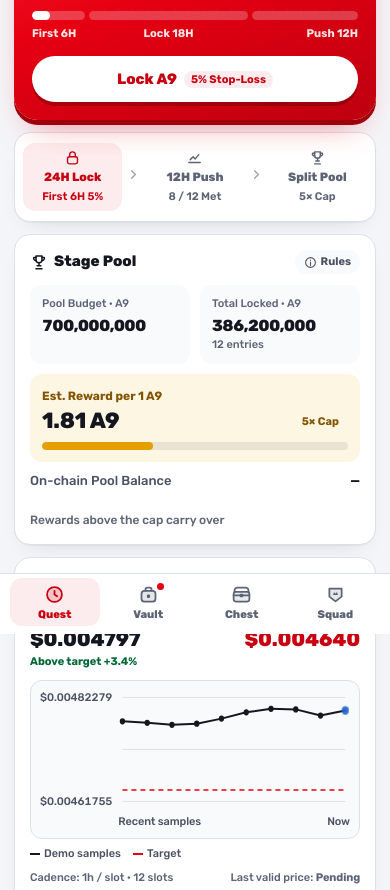
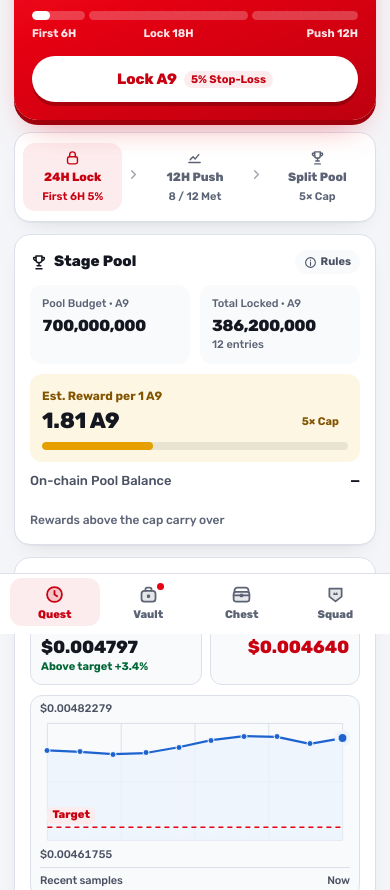
Before and after one commit to tii-mom/A9mini, a plain HTML site: page a9-mini-app/index.html in a window 390 px wide. Shown: the part 210-1100 px from the top of the page. Drawn offline with Linux system fonts and the light colour scheme.

Commit message:
feat(miniapp): redesign the price push chart for mobile

```diff
--- a/a9-mini-app/css/quest.css
+++ b/a9-mini-app/css/quest.css
@@ -1291,68 +1291,134 @@ body.quest-shell-active {
   color: var(--q-yellow-ink);
 }
 
-/* 冲关价格坐标、时段判定及预测票率 */
+/* 冲价走势图与时段选择 */
 #q-race-plot .q-price-row {
   display: grid;
-  grid-template-columns: minmax(0, 1fr) minmax(0, 1fr);
-}
-
-#q-race-plot .q-price-row b { overflow-wrap: anywhere; }
-
-.q-race-chart-frame {
-  --race-plot-height: clamp(100px, 32vw, 146px);
-  display: grid;
-  grid-template-columns: max-content minmax(0, 1fr);
-  grid-template-rows: var(--race-plot-height) auto;
-  gap: 2px 6px;
-  margin-top: 10px;
-  padding: 6px 9px 8px;
+  grid-template-columns: minmax(0, 1.15fr) minmax(0, 1fr);
+  gap: 8px;
+}
+.q-race-quote {
+  min-width: 0;
+  padding: 9px 10px;
   border: 1px solid var(--q-line);
   border-radius: var(--q-r-md);
   background: var(--q-surface-2);
 }
-
+.q-race-quote-target { text-align: end; }
+.q-race-quote .q-target-price { color: var(--q-red-ink); }
+#q-race-plot .q-race-quote b {
+  display: block;
+  font-size: clamp(15px, 4.5vw, 22px);
+  overflow-wrap: anywhere;
+}
+.q-race-chart-frame {
+  margin-top: 10px;
+  border: 1px solid var(--q-line);
+  border-radius: var(--q-r-md);
+  background: var(--q-surface-2);
+}
+.q-race-chart-canvas {
+  position: relative;
+  height: clamp(152px, 44vw, 182px);
+  isolation: isolate;
+}
 .q-race-price-axis {
+  position: absolute;
+  inset: 5px 9px;
   display: flex;
   flex-direction: column;
-  align-items: flex-end;
+  align-items: flex-start;
   justify-content: space-between;
-  padding-block: calc(var(--race-plot-height) / 12 - 0.55em);
-  font-size: 11px;
-  line-height: 1.1;
+  font-size: 11px;
   color: var(--q-ink-2);
-}
-
+  pointer-events: none;
+}
 .q-race-chart-plot { display: block; width: 100%; height: 100%; }
-.q-race-chart-grid { stroke: var(--q-line); }
+.q-race-chart-grid { fill: none; stroke: var(--q-line); }
+.q-race-chart-area { fill: var(--q-blue-soft); opacity: 0.8; }
 .q-race-chart-plot path,
 .q-race-chart-plot line { vector-effect: non-scaling-stroke; }
-.q-race-chart-plot [data-provisional] { stroke: var(--q-blue-ink); }
-
+.q-race-chart-plot .q-ch-line { stroke: var(--q-blue-ink); stroke-width: 2.25; }
+.q-race-chart-plot [data-provisional] { stroke-dasharray: 4 3; }
+.q-race-selected-guide { stroke: var(--q-blue-ink); stroke-dasharray: 2 3; }
+.q-race-target-pin {
+  position: absolute;
+  top: var(--target-y);
+  left: 5%;
+  transform: translateY(calc(-100% - 3px));
+  padding: 2px 5px;
+  border-radius: 5px;
+  background: var(--q-red-soft);
+  color: var(--q-red-ink);
+  font-size: 11px;
+  line-height: 1.15;
+  font-weight: 800;
+  pointer-events: none;
+}
+.q-race-point {
+  position: absolute;
+  left: var(--plot-x);
+  top: var(--plot-y);
+  transform: translate(-50%, -50%);
+  display: grid;
+  place-items: center;
+  width: clamp(12px, 7%, 26px);
+  height: 30px;
+  padding: 0;
+  border: 0;
+  border-radius: 9px;
+  background: transparent;
+  color: var(--q-blue-ink);
+}
+button.q-race-point { cursor: pointer; }
+.q-race-point::before {
+  content: '';
+  width: 7px;
+  height: 7px;
+  border: 1px solid var(--q-surface);
+  border-radius: 50%;
+  background: currentColor;
+}
+.q-race-point.passed { color: var(--q-green-ink); }
+.q-race-point.missed { color: var(--q-red-ink); }
+.q-race-point.provisional::before { background: var(--q-surface); border: 2px solid currentColor; }
+.q-race-point.is-latest::before,
+.q-race-point.is-picked::before { box-shadow: 0 0 0 3px var(--q-blue-soft); width: 10px; height: 10px; }
+.q-race-point.is-picked { z-index: 1; }
+.q-race-point.is-picked::before { outline: 1px solid currentColor; }
+.q-race-point:focus-visible { outline: 2px solid var(--q-blue-ink); z-index: 2; }
 .q-race-time-axis {
-  grid-column: 2;
   display: flex;
   justify-content: space-between;
   gap: 4px;
+  margin: 0 9px;
+  padding: 5px 0 7px;
+  border-top: 1px solid var(--q-line);
   font-size: 11px;
   color: var(--q-ink-2);
 }
-
 .q-race-chart-key {
   display: flex;
   flex-wrap: wrap;
-  gap: 4px 12px;
-  margin: 7px 0 8px;
+  gap: 5px 12px;
+  margin: 7px 0 5px;
   font-size: 11px;
   color: var(--q-ink-2);
 }
-
-.q-race-chart-key span { display: inline-flex; align-items: center; gap: 4px; }
-.q-race-chart-key span::before { content: ''; width: 10px; border-top: 2px solid var(--q-ink); }
-.q-race-chart-key .q-race-key-provisional::before { border-top: 2px dashed var(--q-blue-ink); }
-.q-race-chart-key .q-race-key-target::before { border-top: 2px dashed var(--q-red); }
-
-#q-race-card .q-flag { min-height: 30px; }
+.q-race-chart-key span { display: inline-flex; align-items: center; gap: 5px; }
+.q-race-chart-key span::before { content: ''; width: 12px; border-top: 2px solid var(--q-blue-ink); }
+.q-race-chart-key .q-race-key-provisional::before { border-top-style: dashed; }
+.q-race-slots-heading { display: flex; align-items: baseline; justify-content: space-between; gap: 6px; margin: 12px 0 6px; font-size: 13px; }
+.q-race-slots-heading small { color: var(--q-ink-3); font-size: 11px; }
+#q-race-card .q-flags { grid-template-columns: repeat(6, minmax(0, 1fr)); margin-top: 0; gap: 5px; }
+#q-race-card .q-flag { min-height: 44px; aspect-ratio: auto; display: flex; justify-content: center; align-items: center; gap: 3px; }
+#q-race-card .q-flag.idle { opacity: 1; }
+[data-theme="dark"] #q-race-card .q-flag.pass {
+  background: var(--q-green-soft);
+  color: var(--q-green-ink);
+  box-shadow: inset 0 0 0 1px var(--q-green-d);
+}
+#q-race-card .q-flag.now i { width: 5px; height: 5px; border-radius: 50%; background: currentColor; }
 #q-race-card .q-flag.missing { border: 1px dashed var(--q-ink-3); background: transparent; }
 #q-race-card .q-fd-badge.missing { background: var(--q-yellow-soft); color: var(--q-yellow-ink); }
 
@@ -1365,9 +1431,8 @@ body.quest-shell-active {
 
 .q-race-pool-balances .q-kv b { min-width: 0; overflow-wrap: anywhere; }
 
-@media (max-width: 380px) {
-  #q-race-card .q-flags { grid-template-columns: repeat(6, minmax(0, 1fr)); }
-  #q-race-card .q-flag { min-height: 34px; aspect-ratio: auto; }
+@media (max-width: 344px) {
+  #q-race-card .q-flags { grid-template-columns: repeat(4, minmax(0, 1fr)); }
 }
 
 .q-tk-meta {
--- a/a9-mini-app/js/app.js
+++ b/a9-mini-app/js/app.js
@@ -1032,7 +1032,10 @@ document.addEventListener('keydown', (e) => {
 
 function syncLivePriceDomInPlace(r) {
   const race = document.getElementById('q-race-plot');
-  if (race) race.innerHTML = racePriceChart(r, config.isDemo);
+  // Demo ticks update the reference series only. Hourly points reflect their fixture/round snapshot.
+  if (race && r.rawState === 'STAKING_OPEN' && !race.querySelector('[data-race-point]')) {
+    race.innerHTML = racePriceChart(r, config.isDemo);
+  }
   const live = finiteOrNull(r.livePrice ?? r.twap24h);
   const target = finiteOrNull(r.targetPrice);
   const validLive = canShowProvisionalPrice(r) && live !== null && live > 0 ? live : null;
--- a/a9-mini-app/js/quest/price-chart.js
+++ b/a9-mini-app/js/quest/price-chart.js
@@ -1,3 +1,4 @@
+import { escapeHtml } from '../components.js';
 import { L } from '../i18n.js';
 import { fmtUsdOrDash } from './quest-ui.js';
 
@@ -64,7 +65,7 @@ function resolveLastValidTime(round, lastPoint, accepting) {
   return null;
 }
 
-export function racePriceChart(round, demo) {
+export function racePriceChart(round, demo, selectedSlot = null) {
   const accepting = canShowProvisionalPrice(round);
   const configuredCount = Number(round.protocolConfig?.candleCount);
   const count = Number.isInteger(configuredCount) && configuredCount > 0 ? configuredCount : 12;
@@ -76,7 +77,7 @@ export function racePriceChart(round, demo) {
     if (!Number.isInteger(index) || index < 1 || index > count) continue;
     const active = slot.status === 'active';
     if (slot.status !== 'closed' && !(active && accepting)) continue;
-    const price = active && demo ? round.livePrice : slot.p;
+    const price = slot.p;
     if (!positive(price)) continue;
     const progress = Math.max(0, Math.min(1, (Number(slot.progressBps) || 0) / 10000));
     points.push({
@@ -117,7 +118,15 @@ export function racePriceChart(round, demo) {
   const cadenceText = formatCadenceLabel(seconds, count);
   const validTime = resolveLastValidTime(round, last, accepting);
   const syncTime = formatSampleTime(round.syncedAt ?? round.updatedAt ?? round.fetchedAt);
-  const metaStrip = `<div class="q-chart-meta"><span>${L('采样周期', 'Cadence')}: ${cadenceText}</span><span>${L('最后有效行情', 'Last valid price')}: <b class="q-num" data-price-time="1">${validTime || L('待同步', 'Pending')}</b></span>${syncTime ? `<span>${L('接口同步', 'API sync')}: <span class="q-num" data-sync-time="1">${syncTime}</span></span>` : ''}</div>`;
+  const metaStrip = demo
+    ? `<div class="q-chart-meta">${preview
+      ? L('模拟走势仅供参考，不计入冲价达标。', 'Demo prices are illustrative and do not count toward the result.')
+      : L('演示时段数据', 'Demo hourly data')}</div>`
+    : `<div class="q-chart-meta">
+        <span>${L('采样周期', 'Cadence')}: ${cadenceText}</span>
+        <span>${L('最后有效行情', 'Last valid price')}: <b class="q-num" data-price-time="1">${validTime || L('待同步', 'Pending')}</b></span>
+        ${syncTime ? `<span>${L('接口同步', 'API sync')}: <span class="q-num" data-sync-time="1">${syncTime}</span></span>` : ''}
+      </div>`;
   const gapPct = (accepting && value !== null && target !== null)
     ? ((value - target) / target) * 100
     : null;
@@ -132,13 +141,18 @@ export function racePriceChart(round, demo) {
         ? `<div class="q-price-gap q-up">${L(`已高于目标 ${aboveTarget}`, `Above target ${aboveTarget}`)}</div>`
         : `<div class="q-price-gap q-down">${L(`距目标还差 ${gapSize}`, `${gapSize} below target`)}</div>`;
 
-  const header = `<div class="q-price-row"><div><small>${label}</small><b class="q-num">${fmtUsdOrDash(value)}</b>${gapHtml}</div><div class="q-ta-r"><small>${L('本关目标价', 'Target price')}</small><b class="q-num q-target-price">${fmtUsdOrDash(target)}</b></div></div>`;
+  const header = `<div class="q-price-row">
+    <div class="q-race-quote"><small>${label}</small><b class="q-num">${fmtUsdOrDash(value)}</b>${gapHtml}</div>
+    <div class="q-race-quote q-race-quote-target"><small>${L('本关目标价', 'Target price')}</small><b class="q-num q-target-price">${fmtUsdOrDash(target)}</b></div>
+  </div>`;
   if (!points.length) {
     const emptyText = ['UNOPENED', 'STAKING_OPEN', 'STAKING_CLOSED'].includes(round.rawState)
       ? L('冲价尚未开始', 'Price push has not started')
       : L('暂无冲价时段均价', 'No hourly averages yet');
     return header + `<div class="q-price-empty">${status || emptyText}</div>` + metaStrip;
   }
+
+  // Keep the target in view. Only adjacent samples are connected, so missing hours remain visible.
   const values = points.map(point => point.price);
   if (target !== null) values.push(target);
   const min = Math.min(...values);
@@ -146,33 +160,56 @@ export function racePriceChart(round, demo) {
   const padding = Math.max((max - min) * 0.14, max * 0.001, 0.00000001);
   const bottom = Math.max(min / 2, min - padding);
   const top = max + padding;
-  const x = time => (5 + 250 * time / count).toFixed(2);
-  const y = price => (110 - 100 * (price - bottom) / (top - bottom)).toFixed(2);
+  const x = time => (5 + 90 * time / count).toFixed(2);
+  const y = price => (84 - 68 * (price - bottom) / (top - bottom)).toFixed(2);
+  const picked = !preview ? points.find(point => point.slot === selectedSlot) : null;
+  const guides = [0, 0.25, 0.5, 0.75, 1].map(fraction => `M${x(count * fraction)} 16V84`).join(' ');
   const segments = points.map((point, i) => {
-    const prev = points[i - 1];
-    const adjacent = prev && prev.slot + 1 === point.slot;
+    const previous = points[i - 1];
+    if (!previous || previous.slot + 1 !== point.slot) return '';
+    const ax = x(previous.time);
+    const ay = y(previous.price);
+    const bx = x(point.time);
+    const by = y(point.price);
     const provisional = point.active && !preview;
-    return (adjacent ? `<line class="q-ch-line" ${provisional ? 'data-provisional="1" stroke-dasharray="4 3"' : ''} x1="${x(prev.time)}" y1="${y(prev.price)}" x2="${x(point.time)}" y2="${y(point.price)}"/>` : '') +
-      `<circle ${point.active ? 'class="q-price-active"' : ''} cx="${x(point.time)}" cy="${y(point.price)}" r="${point.active ? 4 : 3}" fill="${point.active ? 'var(--q-blue-ink)' : point.qualified === true ? 'var(--q-green)' : point.qualified === false ? 'var(--q-red)' : 'var(--q-ink)'}"/>`;
+    const area = provisional ? '' : `<path class="q-race-chart-area" d="M${ax} 84V${ay}L${bx} ${by}V84Z"/>`;
+    return area + `<line class="q-ch-line" ${provisional ? 'data-provisional="1"' : ''} x1="${ax}" y1="${ay}" x2="${bx}" y2="${by}"/>`;
   }).join('');
-  const duration = slots => {
-    const total = slots * seconds;
-    return total % 3600 === 0 ? L(`${total / 3600} 小时`, `${total / 3600}h`) : L(`${total / 60} 分钟`, `${total / 60}m`);
-  };
-  const legend = `<div class="q-race-chart-key" aria-hidden="true">
+  const markers = points.map((point, i) => {
+    const provisional = point.active && !preview;
+    const tone = provisional ? 'provisional' : point.qualified === true ? 'passed' : point.qualified === false ? 'missed' : '';
+    const latest = i === points.length - 1;
+    const classes = `q-race-point ${tone}${latest ? ' is-latest' : ''}${point === picked ? ' is-picked' : ''}${provisional ? ' q-price-active' : ''}`;
+    const style = `--plot-x:${x(point.time)}%;--plot-y:${y(point.price)}%`;
+    if (preview) return `<span class="${classes}" style="${style}" aria-hidden="true"></span>`;
+    const name = provisional ? L('暂定均价', 'Provisional average') : L('确认均价', 'Confirmed average');
+    const aria = L(`第 ${point.slot} 小时 · ${name} ${fmtUsdOrDash(point.price)}`, `Hour ${point.slot} · ${name} ${fmtUsdOrDash(point.price)}`);
+    return `<button type="button" class="${classes}" style="${style}" data-race-point="${point.slot}" aria-pressed="${point === picked}" aria-label="${escapeHtml(aria)}"></button>`;
+  }).join('');
+  const timeLabels = preview
+    ? [L('近期采样', 'Recent samples'), L('现在', 'Now')]
+    : [0, count / 4, count / 2, count * 0.75, count].map(slots => {
+        const minutes = slots * seconds / 60;
+        return minutes % 60 === 0 ? L(`${minutes / 60} 小时`, `${minutes / 60}h`) : L(`${minutes} 分钟`, `${minutes}m`);
+      });
+  const legend = `<div class="q-race-chart-key">
     ${points.some(point => !point.active) || preview ? `<span>${preview ? L('模拟采样', 'Demo samples') : L('确认均价', 'Confirmed average')}</span>` : ''}
     ${last?.active && !preview ? `<span class="q-race-key-provisional">${L('暂定均价', 'Provisional average')}</span>` : ''}
-    ${target !== null ? `<span class="q-race-key-target">${L('目标价', 'Target')}</span>` : ''}
   </div>`;
   const chartLabel = L(`${label} ${fmtUsdOrDash(value)}。目标价 ${fmtUsdOrDash(target)}。`, `${label}: ${fmtUsdOrDash(value)}. Target: ${fmtUsdOrDash(target)}.`);
-  return header + `<div class="q-race-chart-frame">
-    <div class="q-race-price-axis q-num" aria-hidden="true"><span>${fmtUsdOrDash(top)}</span><span>${fmtUsdOrDash(bottom)}</span></div>
-    <svg class="q-race-chart-plot" role="img" aria-label="${chartLabel}" viewBox="0 0 260 120" preserveAspectRatio="none">
-      ${[10, 60, 110].map(row => `<path class="q-race-chart-grid" d="M5 ${row}h250"/>`).join('')}
-      ${target === null ? '' : `<path class="q-ch-target" d="M5 ${y(target)}h250"/>`}${segments}
-    </svg>
-    <div class="q-race-time-axis q-num" aria-hidden="true"><span>${preview ? L('近期采样', 'Recent samples') : duration(0)}</span><span>${preview ? '' : duration(count / 2)}</span><span>${preview ? L('现在', 'Now') : duration(count)}</span></div>
-  </div>${legend}
-    ${metaStrip}
-    ${status ? `<small class="q-chart-status">${status}</small>` : ''}`;
+  const targetY = target === null ? null : y(target);
+  return header + (status ? `<small class="q-chart-status">${status}</small>` : '') + `<div class="q-race-chart-frame">
+    <div class="q-race-chart-canvas">
+      <div class="q-race-price-axis q-num" aria-hidden="true"><span>${fmtUsdOrDash(top)}</span><span>${fmtUsdOrDash(bottom)}</span></div>
+      <svg class="q-race-chart-plot" role="img" aria-label="${escapeHtml(chartLabel)}" viewBox="0 0 100 100" preserveAspectRatio="none">
+        <path class="q-race-chart-grid" d="${guides} M5 16H95 M5 50H95 M5 84H95"/>
+        ${segments}
+        ${targetY === null ? '' : `<path class="q-ch-target" d="M5 ${targetY}H95"/>`}
+        ${picked ? `<path class="q-race-selected-guide" d="M${x(picked.time)} 16V84"/>` : ''}
+      </svg>
+      ${targetY === null ? '' : `<span class="q-race-target-pin" style="--target-y:${targetY}%">${L('目标价', 'Target')}</span>`}
+      ${markers}
+    </div>
+    <div class="q-race-time-axis q-num" aria-hidden="true">${timeLabels.map(time => `<span>${time}</span>`).join('')}</div>
+  </div>${legend}${metaStrip}`;
 }
--- a/a9-mini-app/js/quest/stage-view.js
+++ b/a9-mini-app/js/quest/stage-view.js
@@ -936,7 +936,9 @@ export function renderStageView(root, navigate, _param = null, query = {}) {
       if (slot?.status === 'active' && !showProvisional) return { index, status: 'unknown' };
       return slot || { index, status: 'pending' };
     });
-    const pickedCandle = local.selectedFlagIdx !== null
+    const showSlots = ['charge', 'settling', 'passed', 'failed', 'aborted'].includes(ui.stage) ||
+      candles.some(candle => candle.status === 'closed' || candle.status === 'active');
+    const pickedCandle = showSlots && local.selectedFlagIdx !== null
       ? (candles.find((c) => Number(c.index) === Number(local.selectedFlagIdx)) || null)
       : null;
     const flagsHtml = candles.map((c) => {
@@ -944,8 +946,8 @@ export function renderStageView(root, navigate, _param = null, query = {}) {
       const { tone, statusText } = describeCandleSlotDetail(c);
       const aria = escapeHtml(L(`第 ${c.index} 小时 · ${statusText}`, `Hour ${c.index} · ${statusText}`));
       const stateClass = { win: 'pass', lose: 'fail', active: 'now', missing: 'missing', idle: 'idle' }[tone];
-      const marker = tone === 'win' ? qIcon('check', 13, 3) : tone === 'lose' ? qIcon('x', 11, 3) : c.index;
-      return `<button type="button" class="q-flag ${stateClass}${isPicked ? ' is-picked' : ''}" data-q-flag-idx="${c.index}" aria-pressed="${isPicked}" aria-label="${aria}">${marker}</button>`;
+      const marker = tone === 'win' ? qIcon('check', 12, 3) : tone === 'lose' ? qIcon('x', 11, 3) : tone === 'active' ? '<i></i>' : '';
+      return `<button type="button" class="q-flag ${stateClass}${isPicked ? ' is-picked' : ''}" data-q-flag-idx="${c.index}" aria-pressed="${isPicked}" aria-label="${aria}"><span>${c.index}</span>${marker}</button>`;
     }).join('');
     const flagDetailHtml = pickedCandle ? (() => {
       const d = describeCandleSlotDetail(pickedCandle, r.targetPrice);
@@ -1122,9 +1124,15 @@ export function renderStageView(root, navigate, _param = null, query = {}) {
               ${qualified !== null ? L(`${qualified} / ${slotCount} 段达标`, `${qualified} / ${slotCount} met`) : L(`≥ ${threshold} / ${slotCount} 段达标`, `≥ ${threshold} / ${slotCount} required`)}
             </span>
           </div>
-          <div id="q-race-plot">${racePriceChart(r, config.isDemo)}</div>
-          <div class="q-flags">${flagsHtml}</div>
-          ${flagDetailHtml}
+          <div id="q-race-plot">${racePriceChart(r, config.isDemo, pickedCandle ? Number(pickedCandle.index) : null)}</div>
+          ${showSlots ? `
+            <div class="q-race-slots-heading">
+              <strong>${L('时段判定', 'Hourly results')}</strong>
+              <small>${L('点选查看均价', 'Tap to inspect')}</small>
+            </div>
+            <div class="q-flags" role="group" aria-label="${L('选择冲价时段', 'Select an hourly period')}">${flagsHtml}</div>
+            ${flagDetailHtml}
+          ` : ''}
           <div class="q-flag-status ${flagStatus.tone}" id="q-flag-status">
             ${qIcon(flagStatus.tone === 'win' ? 'trophy' : flagStatus.tone === 'lose' ? 'shield' : 'info', 17)}
             <span>${escapeHtml(flagStatus.text)}</span>
@@ -1276,14 +1284,19 @@ export function renderStageView(root, navigate, _param = null, query = {}) {
     const retryBtn = root.querySelector('#q-stage-retry');
     if (retryBtn) retryBtn.onclick = () => window.dispatchEvent(new Event('a9:force-sync'));
 
+    const pickSlot = (idx, selector) => {
+      local.selectedFlagIdx = local.selectedFlagIdx === idx ? null : idx;
+      paint();
+      root.querySelector(`[${selector}="${idx}"]`)?.focus?.({ preventScroll: true });
+    };
     root.querySelectorAll('[data-q-flag-idx]').forEach((btn) => {
-      btn.onclick = () => {
-        const idx = Number(btn.dataset.qFlagIdx);
-        local.selectedFlagIdx = local.selectedFlagIdx === idx ? null : idx;
-        paint();
-        root.querySelector(`[data-q-flag-idx="${idx}"]`)?.focus?.({ preventScroll: true });
-      };
+      btn.onclick = () => pickSlot(Number(btn.dataset.qFlagIdx), 'data-q-flag-idx');
     });
+    const racePlot = root.querySelector('#q-race-plot');
+    if (racePlot) racePlot.onclick = (event) => {
+      const marker = event.target.closest?.('[data-race-point]');
+      if (marker) pickSlot(Number(marker.dataset.racePoint), 'data-race-point');
+    };
 
     const connBtn = root.querySelector('#q-stage-connect');
     if (connBtn) connBtn.onclick = () => tonConnect.openConnectModal(() => renderStageView(root, navigate, _param, query));
```
Also changed, not shown: a9-mini-app/js/quest-ui.test.mjs (+7 -1 lines).
